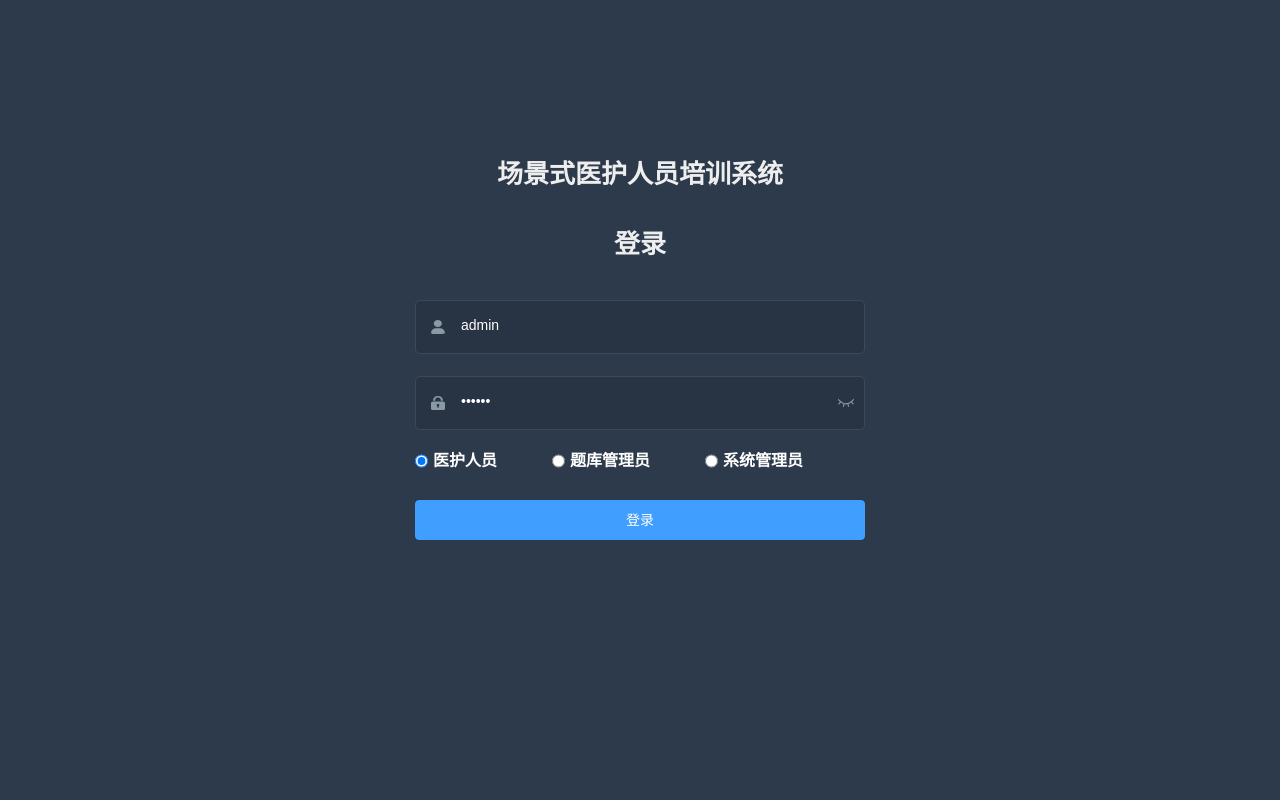
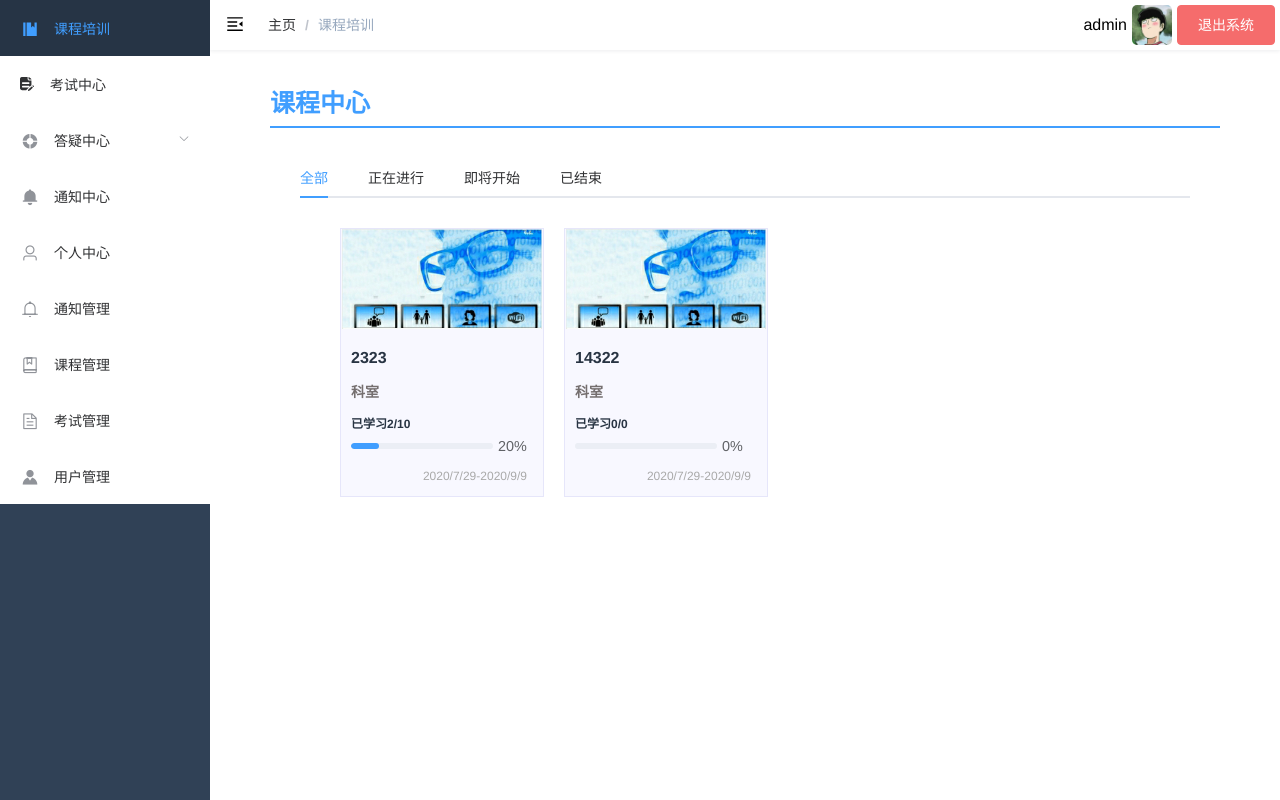
Before and after one commit to zht980418/Medical-training-system, a Vue app: page /dashboard#/courseList in a window 1280 px wide. Before the commit this address led to /dashboard#/login. Built offline with nearby package versions, Linux system fonts and the light colour scheme.

Commit message:
登录传参ok

```diff
--- a/src/api/user.js
+++ b/src/api/user.js
@@ -1,20 +1,21 @@
-import request from '@/utils/request'
-import request2 from '@/utils/request2'
+import request from '@/utils/request2'
 import Qs from 'qs'
 
 export function login(data) {
   return request({
-    url: '/vue-admin-template/user/login',
+    url: '/MedicalServer/myServer',
     method: 'post',
-    data
+    param: Qs.stringify(data),
+    data: Qs.stringify(data)
   })
 }
 
-export function getInfo(token) {
+export function getInfo(data) {
   return request({
-    url: '/vue-admin-template/user/info',
-    method: 'get',
-    params: { token }
+    url: '/MedicalServer/myServer',
+    method: 'post',
+    param: Qs.stringify(data),
+    data: Qs.stringify(data)
   })
 }
 
--- a/src/layout/components/Navbar.vue
+++ b/src/layout/components/Navbar.vue
@@ -10,7 +10,7 @@
       <span class="user-name">admin</span>
       <img
         class="user-avatar"
-        :src="avatar+'?imageView2/1/w/80/h/80'"
+        :src="head"
       >
       <el-button
         class="exit"
@@ -33,6 +33,11 @@ export default {
     Breadcrumb,
     Hamburger
   },
+  data() {
+    return {
+      head: require('@/icons/img/head1.jpg')
+    }
+  },
   computed: {
     ...mapGetters([
       'sidebar',
@@ -44,7 +49,6 @@ export default {
       this.$store.dispatch('app/toggleSideBar')
     },
     async logout() {
-      await this.$store.dispatch('user/logout')
       this.$router.push(`/login?redirect=${this.$route.fullPath}`)
     }
   }
--- a/src/main.js
+++ b/src/main.js
@@ -13,7 +13,7 @@ import store from './store'
 import router from './router'
 
 import '@/icons' // icon
-import '@/permission' // permission control
+// import '@/permission' // permission control
 
 /**
  * If you don't want to use mock-server
--- a/src/views/courseCentre/courseList.vue
+++ b/src/views/courseCentre/courseList.vue
@@ -36,7 +36,8 @@ export default {
         { label: '正在进行', key: 'Now' },
         { label: '即将开始', key: 'Wait' },
         { label: '已结束', key: 'Fin' }
-      ]
+      ],
+      user_id: ''
     }
   },
   watch: {
@@ -50,6 +51,7 @@ export default {
     if (tab) {
       this.activeName = tab
     }
+    this.user_id = this.$route.params.user_id
   }
 }
 </script>
--- a/src/views/info/components/UserCard.vue
+++ b/src/views/info/components/UserCard.vue
@@ -23,7 +23,6 @@
         <div class="user-role text-center text-muted">{{ user.role | uppercaseFirst }}</div>
       </div>
     </div>
-
     <div class="user-info">
       <div class="user-info user-info-section">
         <div class="user-info-header">
@@ -82,7 +81,7 @@ export default {
           post: '',
           email: '',
           office: '',
-          avatar: '',
+          avatar: ''
         }
       }
     }
--- a/src/views/login/index.vue
+++ b/src/views/login/index.vue
@@ -91,6 +91,7 @@
 
 <script>
 import { validUsername } from '@/utils/validate'
+import { login } from '@/api/user'
 
 export default {
   name: 'Login',
@@ -151,15 +152,14 @@ export default {
       this.$refs.loginForm.validate(valid => {
         if (valid) {
           this.loading = true
-          this.$store
-            .dispatch('user/login', this.loginForm)
-            .then(() => {
-              this.$router.push({ path: this.redirect || '/' })
-              this.loading = false
-            })
-            .catch(() => {
-              this.loading = false
-            })
+          const data = { type: 'login', login_id: this.loginForm.username, password: this.loginForm.password }
+          console.log(data)
+          // 登录，获取user_id
+          login(data).then((response) => {
+            console.log(response)
+            const user_id = response.data
+            this.$router.push({ name: 'CourseList', params: { user_id: user_id }})
+          })
         } else {
           console.log('error submit!!')
           return false
```
